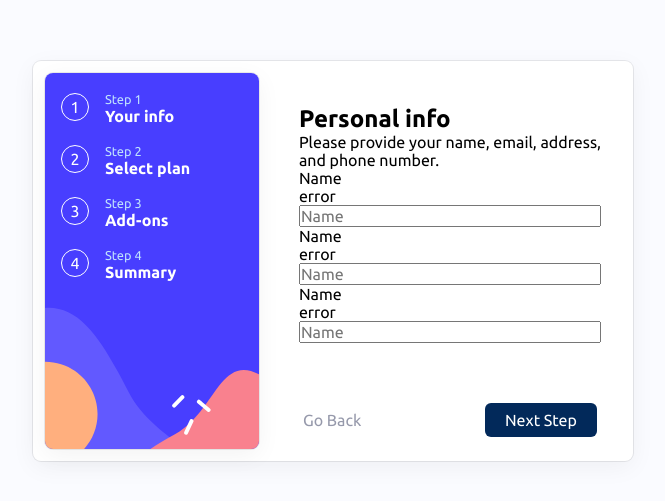
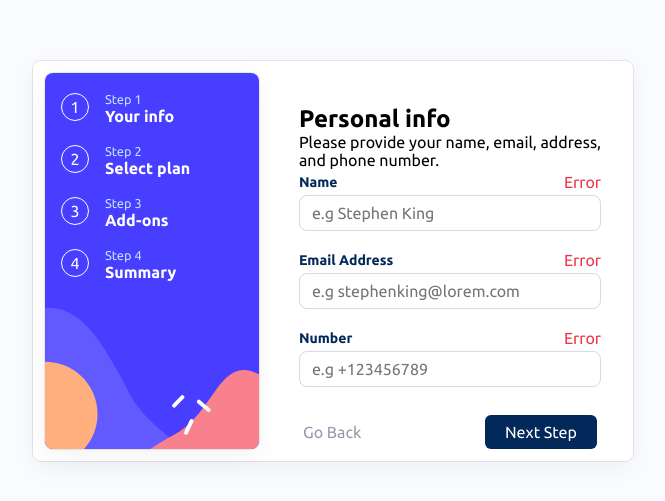
Before and after one commit to RadekNowak2k19/ReactForm, a React (Vite) app: page / in a window 1280 px wide. Shown: the part 139-640 px from the top of the page, without its empty margins (307-972 px from the left). Built offline with nearby package versions, Linux system fonts and the light colour scheme.

Commit message:
Created Input element

```diff
--- a/src/components/StepOne.tsx
+++ b/src/components/StepOne.tsx
@@ -1,5 +1,6 @@
 import { steps } from "../assets/data/steps";
 import { Button } from "../ui/Button";
+import { Input } from "../ui/Input";
 import { Steps } from "./Steps";
 export const StepOne = () => {
 	return (
@@ -17,27 +18,27 @@ export const StepOne = () => {
 							<p>Please provide your name, email, address, and phone number.</p>
 						</div>
 						<form>
-							<div className={`inputForm`}>
-								<div>
-									<label htmlFor="">Name</label>
-									<div>error</div>
-								</div>
-								<input type="text" placeholder="Name" />
-							</div>
-							<div className={`inputForm`}>
-								<div>
-									<label htmlFor="">Name</label>
-									<div>error</div>
-								</div>
-								<input type="text" placeholder="Name" />
-							</div>
-							<div className={`inputForm`}>
-								<div>
-									<label htmlFor="">Name</label>
-									<div>error</div>
-								</div>
-								<input type="text" placeholder="Name" />
-							</div>
+							<Input
+								type="text"
+								id="name"
+								label="Name"
+								placeholder="e.g Stephen King"
+								onInput={() => {}}
+							/>
+							<Input
+								type="email"
+								id="email"
+								label="Email Address"
+								placeholder="e.g stephenking@lorem.com"
+								onInput={() => {}}
+							/>
+							<Input
+								type="number"
+								id="number"
+								label="Number"
+								placeholder="e.g +123456789"
+								onInput={() => {}}
+							/>
 						</form>
 					</div>
 				</div>
--- /dev/null
+++ b/src/ui/Input.module.scss
@@ -0,0 +1,25 @@
+@use "../variables.scss" as *;
+.inputContainer {
+	margin-bottom: 1rem;
+	&_Heading {
+		align-items: center;
+		display: flex;
+		justify-content: space-between;
+		padding: 4px 0;
+		label {
+			font-size: 14px;
+			color: $marineBlue;
+			font-weight: 600;
+		}
+		.inputError {
+			color: $strawberryRed;
+		}
+	}
+	input {
+		border: 1px solid $lightGray;
+		border-radius: $borderRadius;
+		color: $coolGray;
+		padding: 8px 12px;
+		width: 100%;
+	}
+}
--- /dev/null
+++ b/src/ui/Input.tsx
@@ -0,0 +1,30 @@
+import { FC } from "react";
+import styles from "./Input.module.scss";
+
+interface InputProps {
+	type: string;
+	id: string;
+	label: string;
+	onInput: () => void;
+	placeholder?: string;
+}
+
+export const Input: FC<InputProps> = ({
+	type = "text",
+	id,
+	label,
+	onInput,
+	placeholder,
+}) => {
+	console.log(onInput);
+
+	return (
+		<div className={styles.inputContainer}>
+			<div className={styles.inputContainer_Heading}>
+				<label htmlFor={id}>{label}</label>
+				<p className={styles.inputError}>Error</p>
+			</div>
+			<input type={type} placeholder={placeholder} id={id} />
+		</div>
+	);
+};
```
